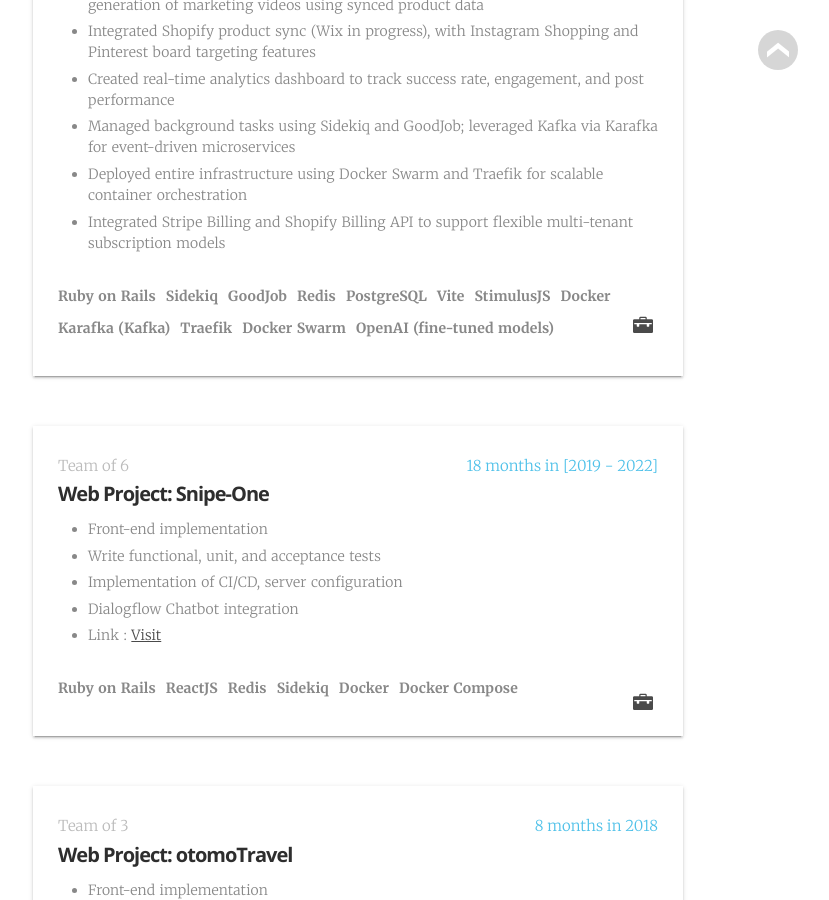
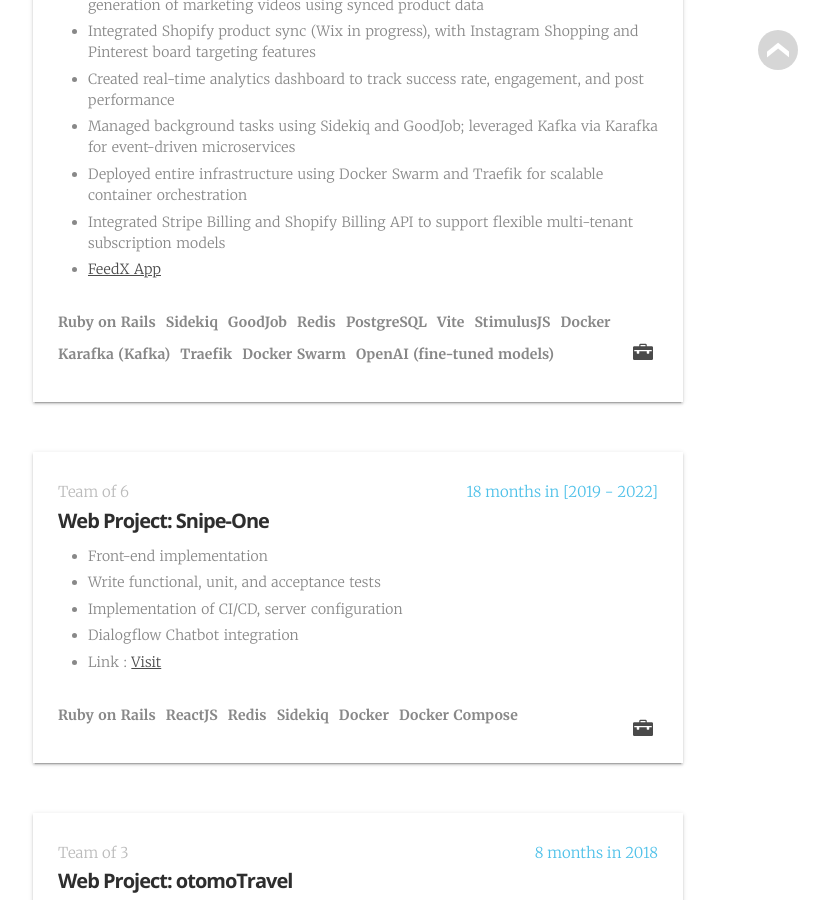
Before and after one commit to tanngoc93/tanngoc93.github.io, a Jekyll site: the page built from index.html, in a window 1280 px wide and 900 px high, scrolled down 3669 px. Shown: the whole window, without its empty margins (282-1111 px from the left). Built offline with Jekyll 4.4.1, drawn with Linux system fonts in a browser that asks for light colours; some web fonts are replaced.

Commit message:
Update cv.yml

```diff
--- a/_data/cv.yml
+++ b/_data/cv.yml
@@ -102,6 +102,7 @@
           - "Managed background tasks using Sidekiq and GoodJob; leveraged Kafka via Karafka for event-driven microservices"
           - "Deployed entire infrastructure using Docker Swarm and Traefik for scalable container orchestration"
           - "Integrated Stripe Billing and Shopify Billing API to support flexible multi-tenant subscription models"
+          - "<a href='https://feedx.app/' target='_blank'>FeedX App</a>"
 
       - time:             "18 months in [2019 - 2022]"
         team:             "Team of 6"
```
